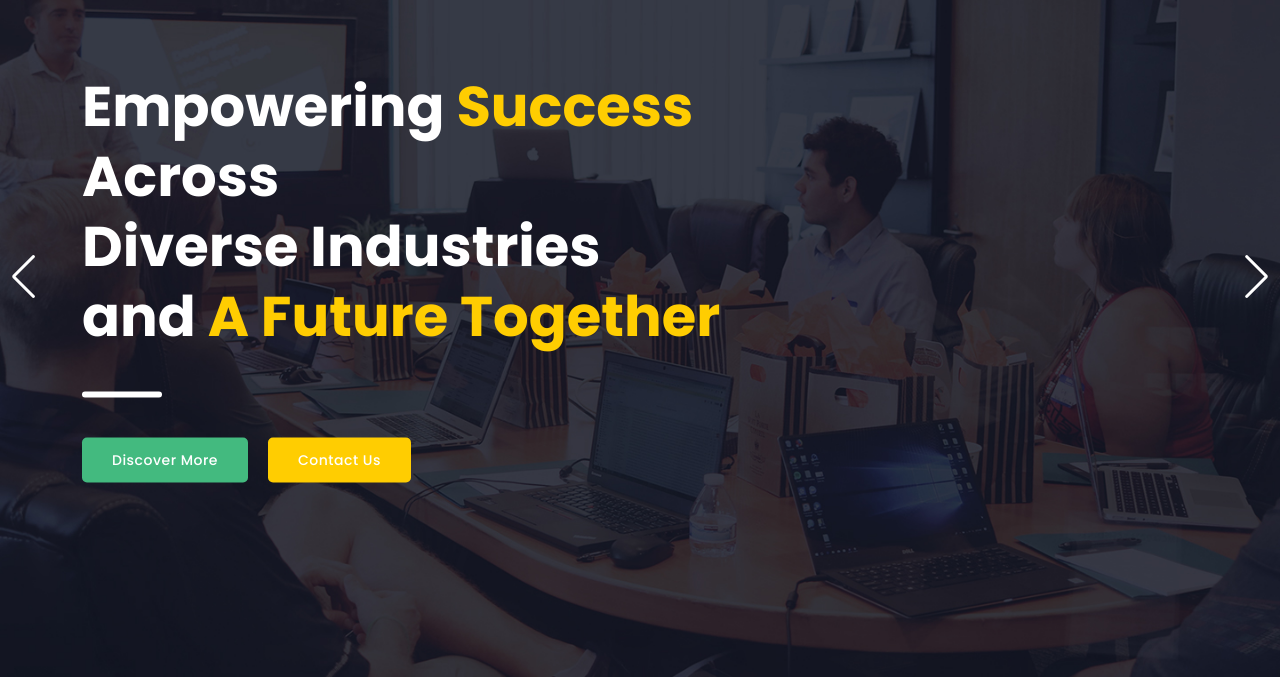
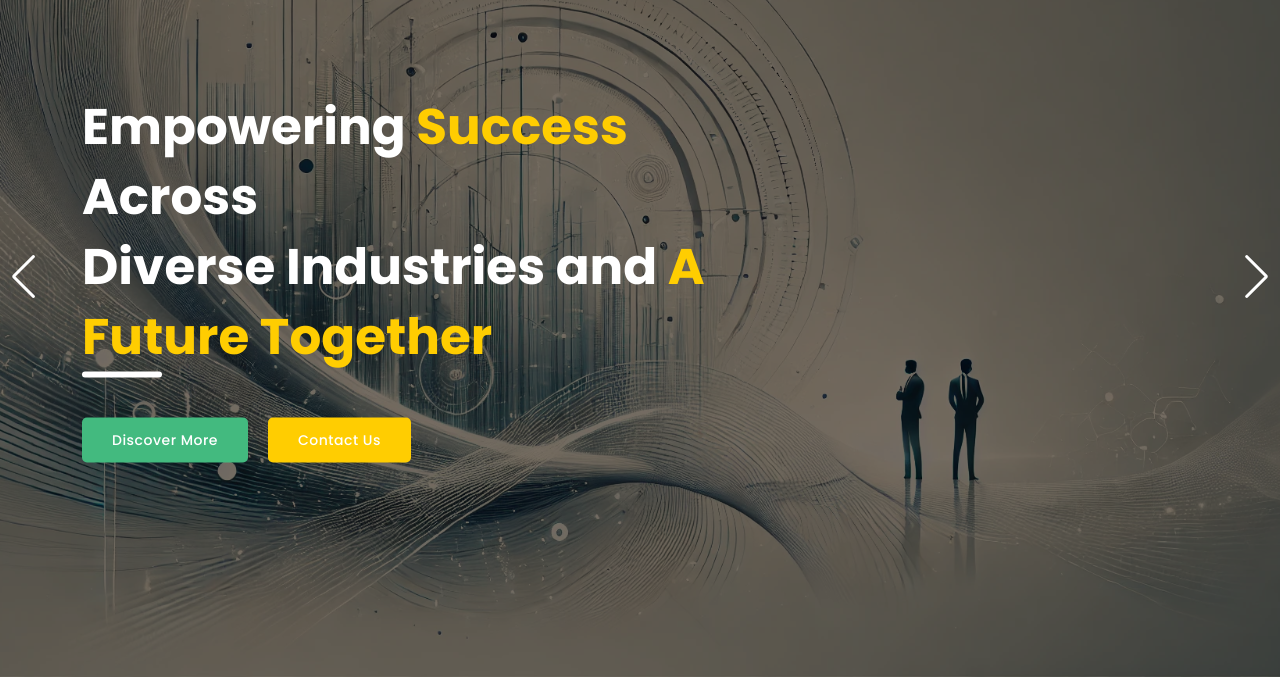
Before and after one commit to Chandru414/Rakvih, a plain HTML site: page index.html in a window 1280 px wide. Shown: the part 123-802 px from the top of the page. Drawn offline with nearby package versions, Linux system fonts and the light colour scheme.

Commit message:
changes uodated

```diff
--- a/assets/css/templatemo-574-mexant.css
+++ b/assets/css/templatemo-574-mexant.css
@@ -758,14 +758,14 @@ banner
 .slide-inner .header-text h2 {
   position: relative;
   z-index: 2;
-  font-size: 56px;
+  font-size: 50px;
   color: #fff;
   /* color: var(--primary); */
   font-weight: 700;
   opacity: 1;
   visibility: visible;
   line-height: 70px;
-  margin-bottom: 40px;
+  /* margin-bottom: 40px; */
 }
 
 .slide-inner .header-text .div-dec {
--- a/index.html
+++ b/index.html
@@ -90,9 +90,9 @@ https://templatemo.com/tm-574-mexant
   <div class="swiper-container" id="top">
     <div class="swiper-wrapper">
       <div class="swiper-slide">
-        <!-- <div class="slide-inner" style="background-image:url(assets/images/AI/homeLander1.webp);background-color: rgba(102, 92, 82, 0.9);
-  background-blend-mode: multiply;"> -->
-  <div class="slide-inner"  style="background-image:url(assets/images/slide-01.jpg)">
+        <div class="slide-inner" style="background-image:url(assets/images/AI/homeLander1.webp);background-color: rgba(102, 92, 82, 0.9);
+  background-blend-mode: multiply;">
+  <!-- <div class="slide-inner"  style="background-image:url(assets/images/slide-01.jpg)"> -->
           <div class="container">
             <div class="row">
               <div class="col-lg-8">
@@ -116,9 +116,9 @@ https://templatemo.com/tm-574-mexant
         </div>
       </div>
       <div class="swiper-slide">
-        <!-- <div class="slide-inner" style="background-image:url(assets/images/AI/homeLander2.webp);background-color: rgba(102, 92, 82, 0.9);
-  background-blend-mode: multiply;"> -->
-  <div class="slide-inner"  style="background-image:url(assets/images/slide-02.jpg)">
+        <div class="slide-inner" style="background-image:url(assets/images/AI/homeLander2.webp);background-color: rgba(102, 92, 82, 0.9);
+  background-blend-mode: multiply;">
+  <!-- <div class="slide-inner"  style="background-image:url(assets/images/slide-02.jpg)"> -->
           <div class="container">
             <div class="row">
               <div class="col-lg-8">
@@ -142,9 +142,9 @@ https://templatemo.com/tm-574-mexant
         </div>
       </div>
       <div class="swiper-slide">
-        <!-- <div class="slide-inner" style="background-image:url(assets/images/AI/homeLander3.webp);background-color: rgba(102, 92, 82, 0.9);
-  background-blend-mode: multiply;"> -->
-  <div class="slide-inner"  style="background-image:url(assets/images/slide-03.jpg)">
+        <div class="slide-inner" style="background-image:url(assets/images/AI/homeLander3.webp);background-color: rgba(102, 92, 82, 0.9);
+  background-blend-mode: multiply;">
+  <!-- <div class="slide-inner"  style="background-image:url(assets/images/slide-03.jpg)"> -->
           <div class="container">
             <div class="row">
               <div class="col-lg-8">
@@ -221,7 +221,7 @@ https://templatemo.com/tm-574-mexant
         </div>
         <div class="col-lg-6">
           <div class="service-item">
-            <i class="fa-solid fa-chalkboard-user"></i>
+            <i class="fa-solid fa-pen-ruler"></i>
             <h4>Material and Stationary Supplies</h4>
             <p>Your one-stop shop for all material and stationery needs!</p>
           </div>
```
